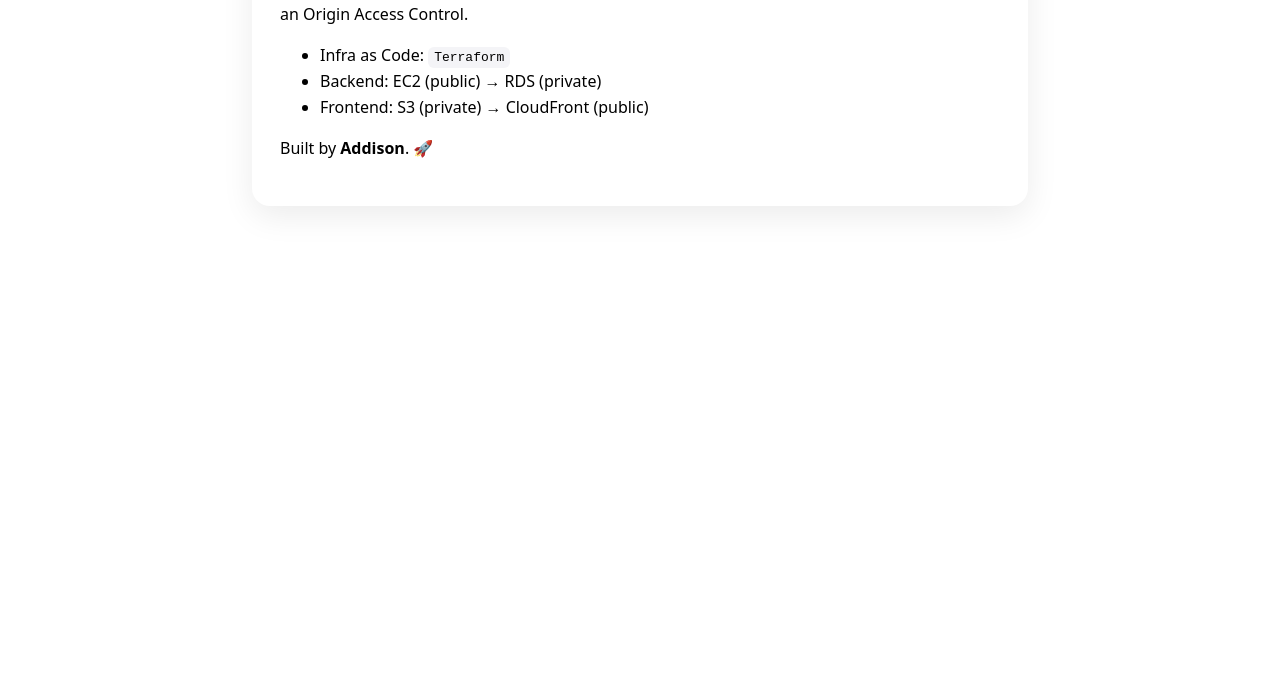
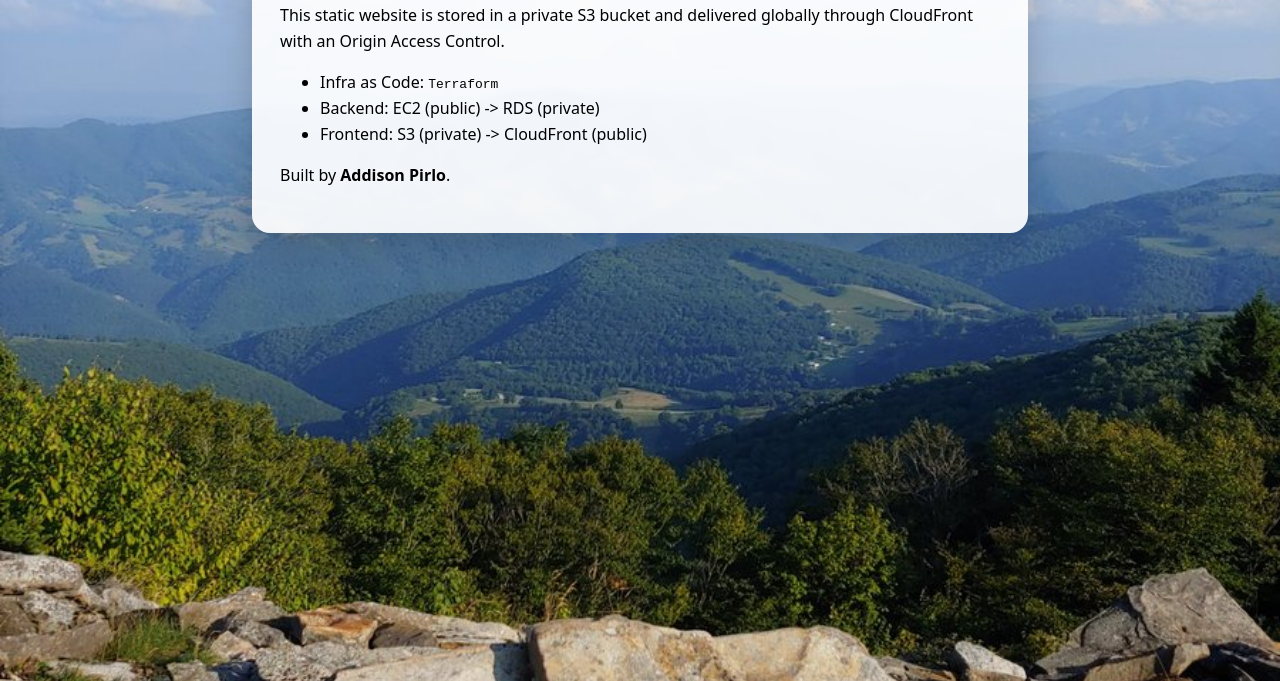
Before and after one commit to AFP9272000/aws-3tier-terraform, a plain HTML site: page index.html in a window 1280 px wide. Shown: the part 159-840 px from the top of the page. Before the commit the page ends 800 px from the top, so only its background shows below. Drawn offline with Linux system fonts and the light colour scheme.

Commit message:
Add index.html and background image for CloudFront static site

```diff
--- a/index.html
+++ b/index.html
@@ -4,24 +4,44 @@
     <meta charset="utf-8" />
     <title>Addison | CloudFront Site</title>
     <meta name="viewport" content="width=device-width,initial-scale=1" />
-    <style>
-      body{font-family:system-ui,Segoe UI,Arial;margin:40px;line-height:1.6}
-      .card{max-width:720px;margin:auto;padding:28px;border-radius:18px;box-shadow:0 10px 32px rgba(0,0,0,.08)}
-      h1{margin:0 0 10px}
-      code{background:#f4f4f7;padding:3px 6px;border-radius:6px}
-      a{word-break:break-all}
-    </style>
+<style>
+  html, body { height: 100%; }
+  body{
+    margin: 0;
+    min-height: 100vh;
+    font-family: system-ui, Segoe UI, Arial;
+    line-height: 1.6;
+    background-image: url("DjzK_EnW4AEkCaP.jpg"); /* relative to index */
+    background-size: cover;
+    background-repeat: no-repeat;
+    background-position: center;
+  }
+  .page{ min-height:100vh; display:flex; align-items:center; justify-content:center; padding:40px; }
+ .card {
+  max-width:720px;
+  width:100%;
+  padding:28px;
+  border-radius:18px;
+  box-shadow:0 10px 32px rgba(0,0,0,.18);
+  background: rgba(255,255,255,.92);
+  backdrop-filter: saturate(120%) blur(2px);
+
+  /* add these */
+  margin: 40px auto;
+}
+
+</style>
   </head>
   <body>
     <div class="card">
-      <h1>🌍 Served by CloudFront</h1>
-      <p>This static site is stored in a private S3 bucket and delivered globally through CloudFront with an Origin Access Control.</p>
+      <h1> Deployed by CloudFront</h1>
+      <p>This static website is stored in a private S3 bucket and delivered globally through CloudFront with an Origin Access Control.</p>
       <ul>
         <li>Infra as Code: <code>Terraform</code></li>
-        <li>Backend: EC2 (public) → RDS (private)</li>
-        <li>Frontend: S3 (private) → CloudFront (public)</li>
+        <li>Backend: EC2 (public) -> RDS (private)</li>
+        <li>Frontend: S3 (private) -> CloudFront (public)</li>
       </ul>
-      <p>Built by <strong>Addison</strong>. 🚀</p>
+      <p>Built by <strong>Addison Pirlo</strong>. </p>
     </div>
   </body>
 </html>
```
Also changed, not shown: DjzK_EnW4AEkCaP.jpg (added).
